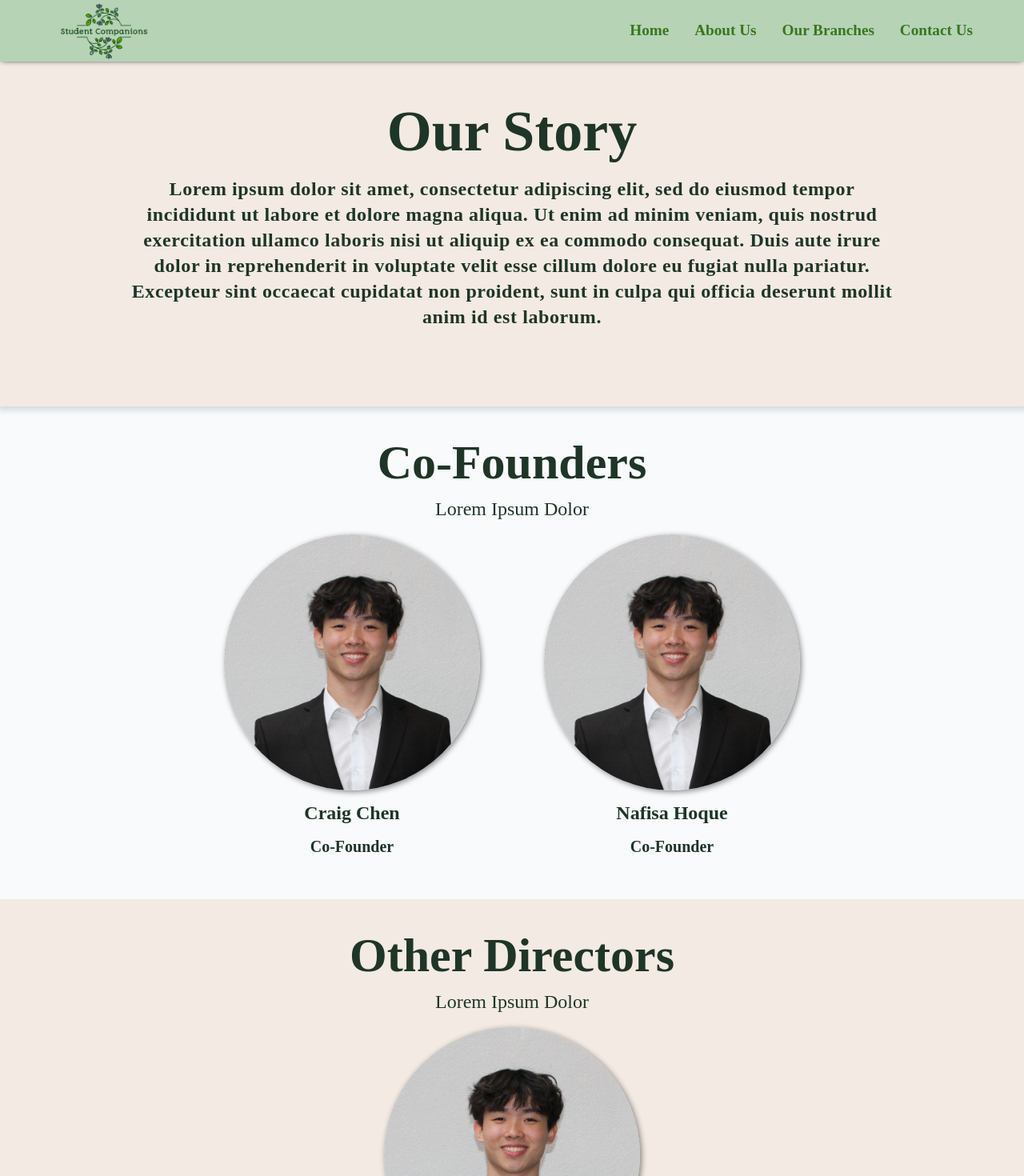
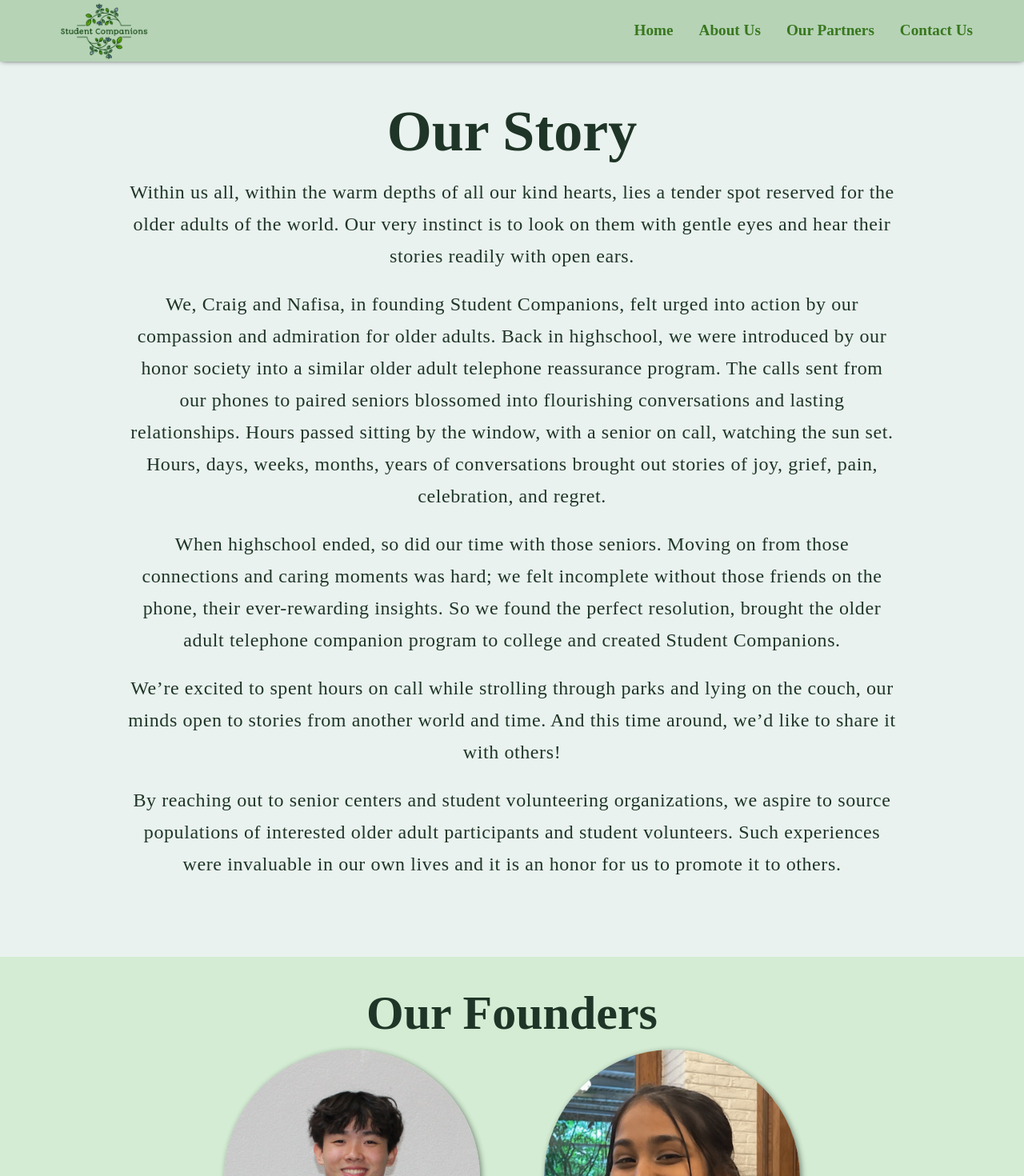
Before and after one commit to don-bi/senior-companion, a Next.js app: page /about in a window 1280 px wide. Shown: the top 1470 px of the page at 80% size. Built offline with nearby package versions, Linux system fonts and the light colour scheme.

Commit message:
changed colors and revised about

```diff
--- a/app/about/image-exports.tsx
+++ b/app/about/image-exports.tsx
@@ -1,3 +1,5 @@
 import craigImage from '@/public/staff/craig.jpg'
+import nafisaImage from '@/public/staff/nafisa.png'
 
 export const craig = craigImage;
+export const nafisa = nafisaImage;
--- a/app/about/page.module.css
+++ b/app/about/page.module.css
@@ -1,5 +1,5 @@
 .story {
-    background-color: var(--peach-light);
+    background-color: var(--green-white);
     box-shadow: 1px 1px 7px 4px rgba(180, 180, 180, 0.459);
 
 }
--- a/app/about/page.tsx
+++ b/app/about/page.tsx
@@ -2,7 +2,7 @@ import Header from "@/components/header/header";
 import StaffIcon from "@/components/staff-icon/staff-icon";
 import styles from "./page.module.css";
 import generic from "@/components/styles/generic.module.css";
-import { craig } from "./image-exports";
+import { craig, nafisa } from "./image-exports";
 import AppearingBlock from "@/components/appearingBlock/appearing-block";
 import Footer from "@/components/footer/footer";
 import Contact from "@/components/contact/contact";
@@ -13,35 +13,50 @@ export default function About() {
             <Header scroll={false}/>
             <div className={`${styles.story} w-full pt-32 pb-24 text-center flex flex-col gap-5 items-center`}>
                 <h1 className="w-8/12 font-bold text-5xl sm:text-7xl">Our Story</h1>
-                <p className="w-3/4 font-semibold text-2xl tracking-wide">Lorem ipsum dolor sit amet, consectetur adipiscing elit, sed do eiusmod tempor incididunt ut labore et dolore magna aliqua.
-                    Ut enim ad minim veniam, quis nostrud exercitation ullamco laboris nisi ut aliquip ex ea commodo consequat.
-                    Duis aute irure dolor in reprehenderit in voluptate velit esse cillum dolore eu fugiat nulla pariatur.
-                    Excepteur sint occaecat cupidatat non proident, sunt in culpa qui officia deserunt mollit anim id est laborum.
+                <AppearingBlock style="flex justify-center">
+                    <p className="w-3/4 text-2xl tracking-wide leading-10">Within us all, within the warm depths of all our kind hearts, lies a tender spot reserved for the older adults of the world. Our very instinct is to look on them with gentle eyes and hear their stories readily with open ears.
                     </p>
+                </AppearingBlock>
+                <AppearingBlock style="flex justify-center">
+                    <p className="w-3/4 text-2xl tracking-wide leading-10">We, Craig and Nafisa, in founding Student Companions, felt urged into action by our compassion and admiration for older adults. Back in highschool, we were introduced by our honor society into a similar older adult telephone reassurance program. The calls sent from our phones to paired seniors blossomed into flourishing conversations and lasting relationships. Hours passed sitting by the window, with a senior on call, watching the sun set. Hours, days, weeks, months, years of conversations brought out stories of joy, grief, pain, celebration, and regret.
+                    </p>
+                </AppearingBlock>
+                <AppearingBlock style="flex justify-center">
+                    <p className="w-3/4 text-2xl tracking-wide leading-10">When highschool ended, so did our time with those seniors. Moving on from those connections and caring moments was hard; we felt incomplete without those friends on the phone, their ever-rewarding insights. So we found the perfect resolution, brought the older adult telephone companion program to college and created Student Companions.
+                    </p>
+                </AppearingBlock>
+                <AppearingBlock style="flex justify-center">
+                    <p className="w-3/4 text-2xl tracking-wide leading-10">We’re excited to spent hours on call while strolling through parks and lying on the couch, our minds open to stories from another world and time. And this time around, we’d like to share it with others!
+                    </p>
+                </AppearingBlock>
+                <AppearingBlock style="flex justify-center">
+                    <p className="w-3/4 text-2xl tracking-wide leading-10">By reaching out to senior centers and student volunteering organizations, we aspire to source populations of interested older adult participants and student volunteers. Such experiences were invaluable in our own lives and it is an honor for us to promote it to others.
+                    </p>
+                </AppearingBlock>
             </div>
+            <div className="bg-[#d3ecd3ff]">
                 <AppearingBlock>
                     <div className="py-10 flex flex-col items-center">
-                    <h1 className="text-3xl md:text-4xl lg:text-6xl font-semibold w-full text-center">Co-Founders</h1>
-                    <h2 className="text-2xl mt-3 w-full text-center">Lorem Ipsum Dolor</h2>
+                        <h1 className="text-3xl md:text-4xl lg:text-6xl font-semibold w-full text-center">Our Founders</h1>
                         <div className="flex items-center justify-center gap-20 mt-4 flex-wrap">
-                        <StaffIcon imageSrc={craig} imageAlt="Picture of Co-founder Craig Chen" name="Craig Chen" title="Co-Founder"/>
-                        <StaffIcon imageSrc={craig} imageAlt="Picture of Co-founder Nafisa Hoque" name="Nafisa Hoque" title="Co-Founder"/>
+                            <StaffIcon imageSrc={craig} imageAlt="Picture of Co-founder Craig Chen" name="Craig Chen" title=""/>
+                            <StaffIcon imageSrc={nafisa} imageAlt="Picture of Co-founder Nafisa Hoque" name="Nafisa Hoque" title=""/>
                         </div>
                     </div>
                 </AppearingBlock>
-            <div className={`${generic.backgroundPeach}`}>
+            </div>
+            <div className={`bg-[#e9f2ef]`}>
                 <AppearingBlock>
                     <div className={`py-10 flex flex-col items-center`}>
-                    <h1 className="text-3xl md:text-4xl lg:text-6xl font-semibold w-full text-center">Other Directors</h1>
-                    <h2 className="text-2xl mt-3 w-full text-center">Lorem Ipsum Dolor</h2>
+                    <h1 className="text-3xl md:text-4xl lg:text-6xl font-semibold w-full text-center">Webmaster</h1>
                         <div className="flex items-center justify-center gap-20 mt-4 flex-wrap">
-                            <StaffIcon imageSrc={craig} imageAlt="Picture of WebDesigner" name="Donald Bi" title="Webmaster"/>
+                            <StaffIcon imageSrc={craig} imageAlt="Picture of WebDesigner" name="Donald Bi" title=""/>
                         </div>
                     </div>
                 </AppearingBlock>
             </div>
             <Contact />
-            <Footer snap={true}/>
+            <Footer/>
         </main>
       );
 }
--- a/app/globals.css
+++ b/app/globals.css
@@ -21,13 +21,14 @@
   --umber: hsla(24, 14%, 38%, 1);
   --beaver-2: hsla(30, 14%, 47%, 1);
   --rose-ebony: hsla(4, 20%, 29%, 1);
-  --olive: hsl(120, 25%, 77%);
+  --olive: #b6d3b6;
   --olive-mid: #d3ecd3ff;
   --olive-light: hsl(120, 25%, 89%);
   --olive-dark: hsl(102, 61%, 29%);
   --olive-dark-darker: hsl(102, 61%, 14%);
   --light-green: hsl(120, 40%, 88%);
   --pine-green: #3b5943;
+  --green-white: #e9f2ef;
 }
 
 html {
--- a/app/branches/page.tsx
+++ b/app/partners/page.tsx
@@ -12,8 +12,8 @@ export default function Branches() {
             <div className={`${styles.branches} w-full flex flex-col items-center`}>
                 <div className="pt-32 pb-12 text-center flex flex-col gap-5 items-center w-9/12">
                     <h1 className="font-bold text-5xl">Our Partner Branches</h1>
-                    <h2 className="font-semibold text-3xl tracking-wide">Lorem ipsum dolor sit amet, consectetur adipiscing elit</h2>
-                    <p className="font-medium text-xl tracking-wider">Discover the heart of our program by exploring our branches across different communities. Each location represents a unique connection between college students and senior homes, where meaningful relationships are nurtured. We are proud to partner with senior centers across the region to bring joy and companionship to our seniors, and we invite you to see the impact we&apos;re making and encourage more to join us in bridging generations and building lasting connections.</p>
+                    {/* <h2 className="font-semibold text-3xl tracking-wide">Lorem ipsum dolor sit amet, consectetur adipiscing elit</h2> */}
+                    <p className="font-medium text-2xl tracking-wide leading-10">Discover the heart of our program by exploring our branches across New York State! Each location represents a unique connection between our college students and senior centers, where these meaningful relationships are nurtured. We are proud to partner with senior centers across the region to bring joy and companionship to our seniors.</p>
                 </div>
             </div>
             <div className="flex flex-col items-center justify-center py-10">
@@ -22,7 +22,7 @@ export default function Branches() {
             </div>
             <Carousel />
             <Contact />
-            <Footer snap={true}/>
+            <Footer/>
         </main>
     )
 }
--- a/components/header/header.tsx
+++ b/components/header/header.tsx
@@ -40,7 +40,7 @@ export default function Header({scroll}: {scroll: boolean}) {
                 <ul className={styles.ul}>
                     <li><Link href={"/"} className={styles.a}>Home</Link></li>
                     <li><Link href={"/about"} className={styles.a}>About Us</Link></li>
-                    <li><Link href={"/branches"} className={styles.a}>Our Branches</Link></li>
+                    <li><Link href={"/partners"} className={styles.a}>Our Partners</Link></li>
                     <li><a href="#contact" className={styles.a}>Contact Us</a></li>
                 </ul>
             </nav>
```
Also changed, not shown: app/partners/image-exports.tsx (added), app/partners/page.module.css (renamed from app/branches/page.module.css), public/staff/nafisa.png (added). Lines whose indentation alone changed are shown as unchanged.
